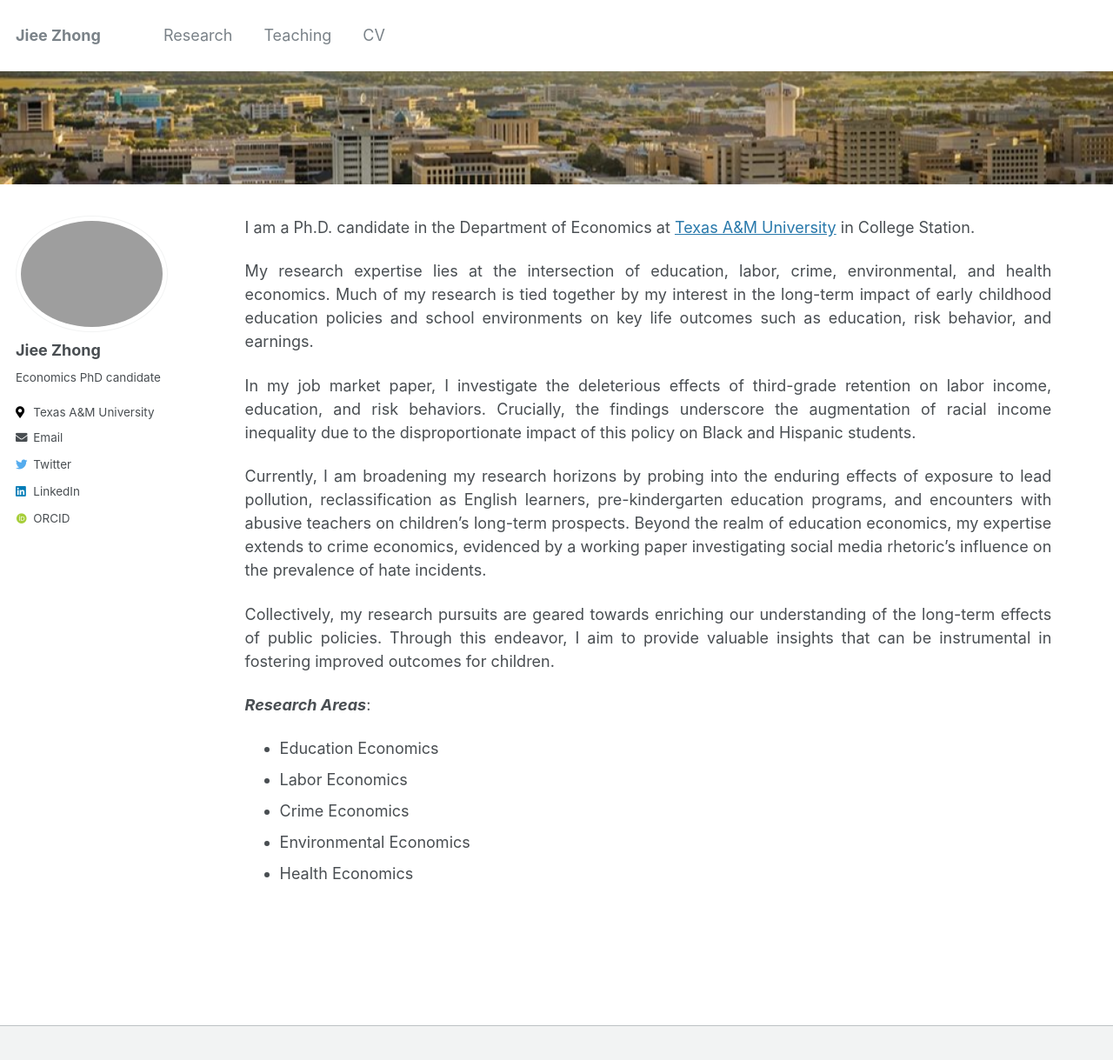
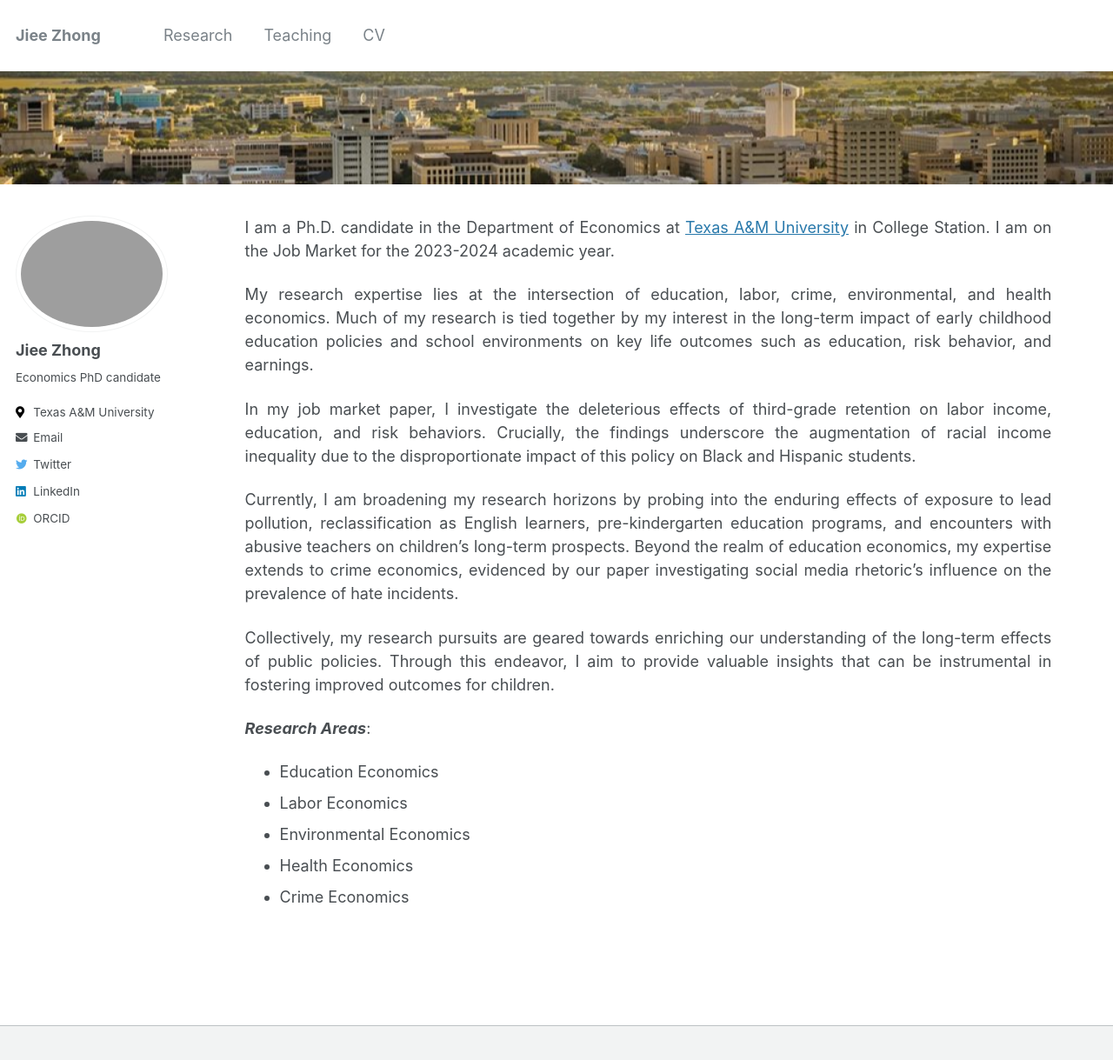
Before and after one commit to jieezhong/jieezhong.github.io, a Jekyll site: the page built from _pages/about.md, in a window 1280 px wide and 1252 px high. Shown: the top 1219 px of the window at 87% size. Built offline with Jekyll 4.4.1, drawn with Linux system fonts in a browser that asks for light colours; some web fonts are replaced.

Commit message:
Update about.md

```diff
--- a/_pages/about.md
+++ b/_pages/about.md
@@ -5,20 +5,20 @@ header:
   overlay_image: TAMU.jpg
 ---
 
-I am a Ph.D. candidate in the Department of Economics at [Texas A&M University](https://liberalarts.tamu.edu/economics/) in College Station.
+I am a Ph.D. candidate in the Department of Economics at [Texas A&M University](https://liberalarts.tamu.edu/economics/) in College Station. I am on the Job Market for the 2023-2024 academic year.
 
 My research expertise lies at the intersection of education, labor, crime, environmental, and health economics. Much of my research is tied together by my interest in the long-term impact of early childhood education policies and school environments on key life outcomes such as education, risk behavior, and earnings.
 
 In my job market paper, I investigate the deleterious effects of third-grade retention on labor income, education, and risk behaviors. Crucially, the findings underscore the augmentation of racial income inequality due to the disproportionate impact of this policy on Black and Hispanic students.
 
 Currently, I am broadening my research horizons by probing into the enduring effects of exposure to lead pollution, reclassification as English learners, pre-kindergarten education programs, and encounters with abusive teachers on children's long-term prospects.
-Beyond the realm of education economics, my expertise extends to crime economics, evidenced by a working paper investigating social media rhetoric's influence on the prevalence of hate incidents.
+Beyond the realm of education economics, my expertise extends to crime economics, evidenced by our paper investigating social media rhetoric's influence on the prevalence of hate incidents.
 
 Collectively, my research pursuits are geared towards enriching our understanding of the long-term effects of public policies. Through this endeavor, I aim to provide valuable insights that can be instrumental in fostering improved outcomes for children.
 
 ***Research Areas***:
 - Education Economics
 - Labor Economics
-- Crime Economics
 - Environmental Economics
 - Health Economics
+- Crime Economics
```
